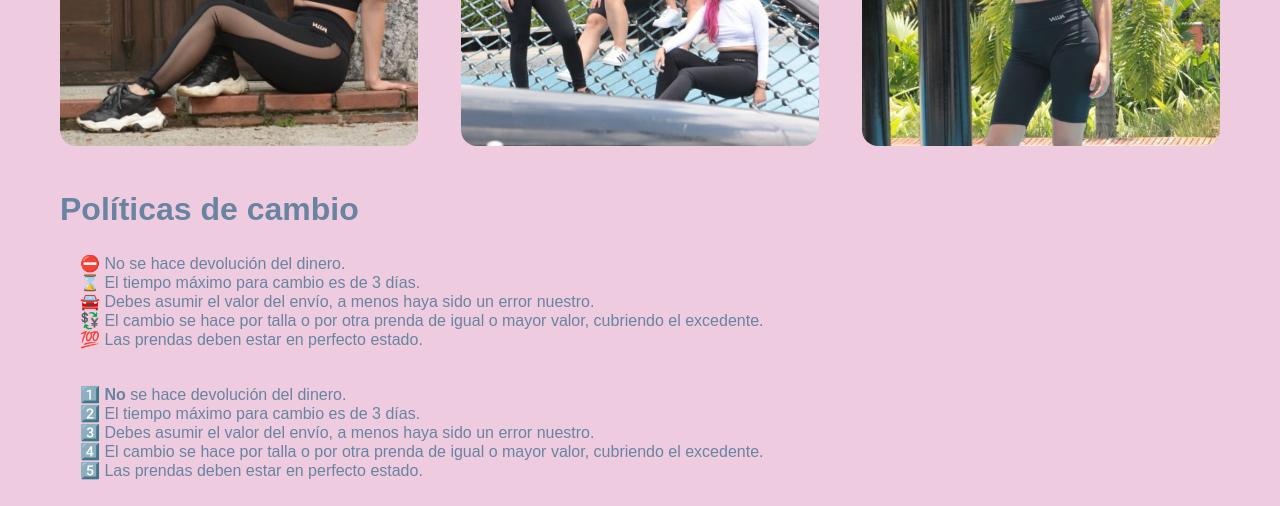
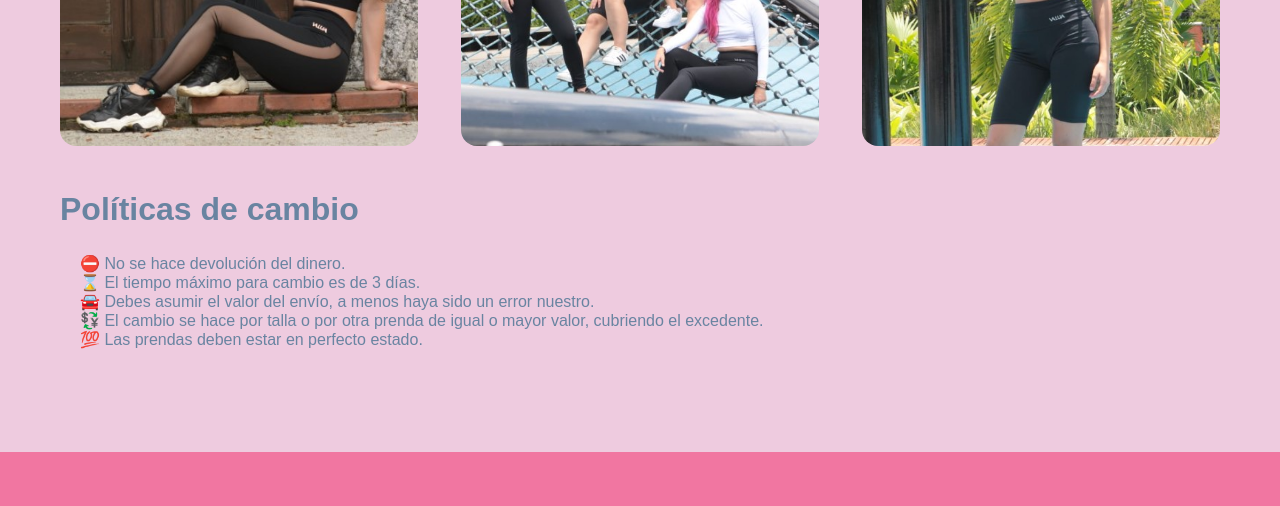
Before and after one commit to DanielPalomino28/PalominoPage, a plain HTML site: page proyectos/valua-eko-fit/valua.html in a window 1280 px wide. Shown: the part 3808-4314 px from the top of the page. Drawn offline with Linux system fonts and the light colour scheme.

Commit message:
Mejora políticas de cambio

```diff
--- a/proyectos/valua-eko-fit/scss/main.scss
+++ b/proyectos/valua-eko-fit/scss/main.scss
@@ -171,7 +171,7 @@ section{
 
 .politica-cambio{
     p{
-        padding-left: 20px;
+
         margin-bottom: 25px;
         color: $primary-text-color;
     }
@@ -179,7 +179,7 @@ section{
 
 footer{
     background-color: $tertiary-color;
-    width: 100%;
+    width: 100vw;
     height: auto;
     color: aliceblue;
     padding: 40px;
--- a/proyectos/valua-eko-fit/valua.html
+++ b/proyectos/valua-eko-fit/valua.html
@@ -239,12 +239,7 @@
                     🚘 Debes asumir el valor del envío, a menos haya sido un error nuestro.<br>
                     💱 El cambio se hace por talla o por otra prenda de igual o mayor valor, cubriendo el excedente.<br>
                     💯 Las prendas deben estar en perfecto estado.<br>
-                    <br><br>
-                    1️⃣ <strong>No</strong> se hace devolución del dinero. <br>
-                    2️⃣ El tiempo máximo para cambio es de 3 días.<br>
-                    3️⃣ Debes asumir el valor del envío, a menos haya sido un error nuestro.<br>
-                    4️⃣ El cambio se hace por talla o por otra prenda de igual o mayor valor, cubriendo el excedente.<br>
-                    5️⃣ Las prendas deben estar en perfecto estado.<br>
+                    <br>
                 </p>
             </div>
         </section>
```
